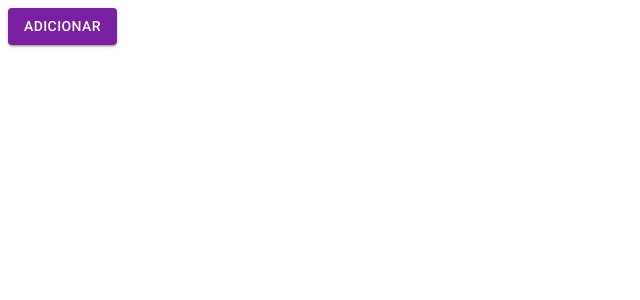
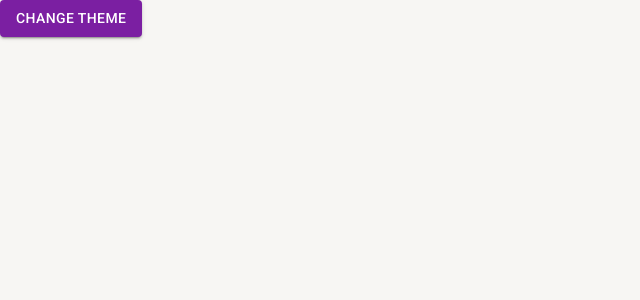
Before and after one commit to Samuel-Fiais/first-project-material-ui, a React (Create React App) app: page /initial-page in a window 1280 px wide. Shown: the top 300 px of the page, without its empty margins (0-640 px from the left). Built offline with nearby package versions, Linux system fonts and the light colour scheme.

Commit message:
[UPDATE] Add dark theme and theme switch

```diff
--- a/public/index.html
+++ b/public/index.html
@@ -16,7 +16,7 @@
   <title>Cadastros</title>
 </head>
 
-<body>
+<body style="margin: 0; padding: 0;">
   <noscript>Você precisa de javascript para rodar essa aplicação</noscript>
   <div id="root"></div>
 </body>
--- a/src/routes/index.tsx
+++ b/src/routes/index.tsx
@@ -1,12 +1,22 @@
-import { Button } from '@mui/material'
-import { Routes, Route, Navigate } from 'react-router-dom'
+import { Button } from "@mui/material";
+import { Routes, Route, Navigate } from "react-router-dom";
+import { useAppThemeContext } from "../shared/contexts";
 
 export const AppRoutes = () => {
-	return (
-		<Routes>
-			<Route path='/initial-page' element={<Button variant='contained' color='primary'>Adicionar</Button>} />
+  const { toggleTheme } = useAppThemeContext()
 
-			<Route path='*' element={<Navigate to={'/initial-page'} />}/>
-		</Routes>
-	)
-}
+  return (
+    <Routes>
+      <Route
+        path="/initial-page"
+        element={
+          <Button variant="contained" color="primary" onClick={toggleTheme}>
+            Change Theme
+          </Button>
+        }
+      />
+
+      <Route path="*" element={<Navigate to={"/initial-page"} />} />
+    </Routes>
+  );
+};
--- /dev/null
+++ b/src/shared/contexts/ThemeContext.tsx
@@ -0,0 +1,43 @@
+import React, { createContext, useCallback, useContext, useMemo, useState } from "react";
+import { ThemeProvider } from '@emotion/react';
+import { LightTheme, DarkTheme } from "../themes";
+import { Box } from "@mui/system";
+
+interface IThemeContextData {
+	themeName: 'light' | 'dark';
+	toggleTheme: () => void;
+}
+
+interface IAppThemeProvider {
+	children: React.ReactNode;
+}
+
+const ThemeContext = createContext({} as IThemeContextData)
+
+export const useAppThemeContext = () => {
+	return useContext(ThemeContext);
+}
+
+export const AppThemeProvider: React.FC<IAppThemeProvider> = ({ children }) => {
+	const [themeName, setThemeName] = useState<'light' | 'dark'>('light');
+
+	const toggleTheme = useCallback(() => {
+		setThemeName(oldThemeName => oldThemeName === 'light' ? 'dark' : 'light');
+	}, []);
+
+	const theme = useMemo(() => {
+		if (themeName === 'light') return LightTheme;
+
+		return DarkTheme;
+	}, [themeName]);
+
+	return (
+		<ThemeContext.Provider value={{ themeName, toggleTheme }}>
+			<ThemeProvider theme={ theme }>
+				<Box width='100vw' height='100vh' bgcolor={theme.palette.background.default}>
+					{children}
+				</Box>
+			</ThemeProvider>
+		</ThemeContext.Provider>
+	)
+}
--- a/src/shared/contexts/index.ts
+++ b/src/shared/contexts/index.ts
@@ -1 +1 @@
-export { }
+export * from './ThemeContext'
--- /dev/null
+++ b/src/shared/themes/Dark.ts
@@ -0,0 +1,23 @@
+import { createTheme } from '@mui/material'
+import { cyan, purple } from '@mui/material/colors'
+
+export const DarkTheme = createTheme({
+	palette: {
+		primary: {
+			main: purple[700],
+			dark: purple[800],
+			light: purple[500],
+			contrastText: '#FFF',
+		},
+		secondary: {
+			main: cyan[700],
+			dark: cyan[800],
+			light: cyan[500],
+			contrastText: '#FFF',
+		},
+		background: {
+			default: '#303134',
+			paper: '#202124',
+		}
+	}
+})
--- a/src/shared/themes/index.ts
+++ b/src/shared/themes/index.ts
@@ -1 +1,2 @@
-export * from './Light'
+export * from './Light';
+export * from './Dark';
```
Also changed, not shown: src/App.tsx (+3 -4 lines).
